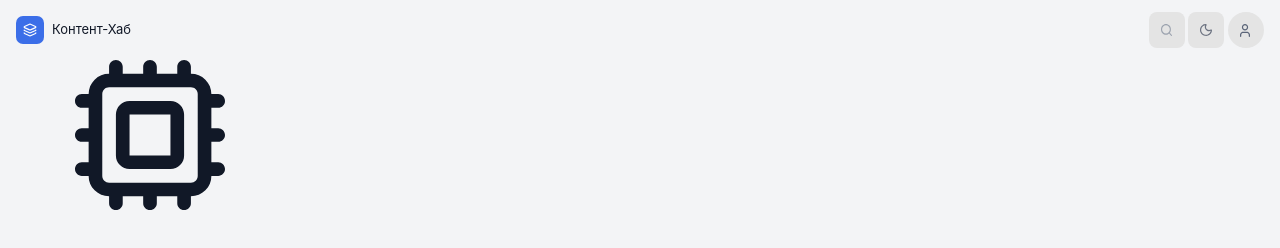
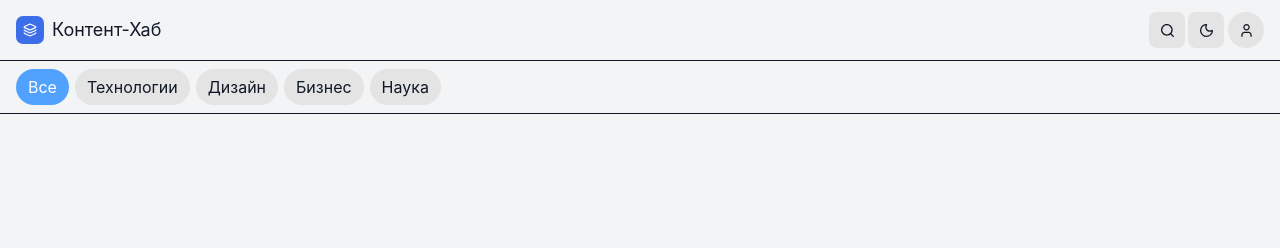
Before and after one commit to Logos-Bots/learn_block-2, a website built with Vite: page index.html in a window 1280 px wide. Built offline with nearby package versions, Linux system fonts and the light colour scheme.

Commit message:
feat: добавил категории для фильтров

```diff
--- a/index.html
+++ b/index.html
@@ -139,7 +139,7 @@
     </symbol>
   </svg>
   <div id="app">
-    <header class="header">
+    <header class="header w-full">
       <div class="container container-mobile-tw">
         <nav class="header-nav py-3 flex justify-between">
           <div class="nav__left-side flex items-center gap-2">
@@ -162,25 +162,51 @@
                 </g>
               </svg>
             </a>
-            <h2>Контент-Хаб</h2>
+            <h2 class="size-18-tw">Контент-Хаб</h2>
           </div>
           <div class="nav__right-side">
             <button class="search-btn header__btn-tw rounded-8-tw">
-              <img src="./src/assets/icons/search.svg" alt="search-icon">
+              <svg width="13" height="13">
+                <use href="#search">
+              </svg>
             </button>
             <button class="theme-btn header__btn-tw rounded-8-tw">
-              <img src="./src/assets/icons/moon.svg" alt="search-icon">
+              <svg width="13" height="13">
+                <use href="#moon">
+              </svg>
             </button>
             <button class="user-btn header__btn-tw rounded-100-tw">
-              <img src="./src/assets/icons/user.svg" alt="search-icon">
+              <svg width="13" height="13">
+                <use href="#user">
+              </svg>
             </button>
           </div>
         </nav>
       </div>
     </header>
-    <svg>
-      <use href="#cpu"></use>
-    </svg>
+    <aside class="aside border-y">
+      <div class="container container-mobile-tw">
+        <nav class="aside__nav py-2">
+          <ul class="nav__categories flex items-center gap-1.5 overflow-x-auto scrollbar-hide">
+            <li class="category-item active-tw">
+              <button>Все</button>
+            </li>
+            <li class="category-item category-item-tw">
+              <button>Технологии</button>
+            </li>
+            <li class="category-item category-item-tw">
+              <button>Дизайн</button>
+            </li>
+            <li class="category-item category-item-tw">
+              <button>Бизнес</button>
+            </li>
+            <li class="category-item category-item-tw">
+              <button>Наука</button>
+            </li>
+          </ul>
+        </nav>
+      </div>
+    </aside>
   </div>
 </body>
 </html>
--- a/src/css/styles.css
+++ b/src/css/styles.css
@@ -125,18 +125,45 @@
 }
 
 @layer components {
+  .active-tw {
+    @apply py-1.5 px-3 rounded-[20px] text-[16px] text-white bg-blue-400;
+  }
+  /* Размер текста (в конце класса число - размер в пикелях)  */
+  .size-16-tw {
+    @apply text-[16px];
+  }
+  .size-18-tw {
+    @apply text-lg;
+  }
+  /* Стили для container на разных размерах */
   .container-mobile-tw {
     @apply w-full px-4;
   }
+  /* Кнопки в header */
   .header__btn-tw {
     @apply h-9 w-9 p-3 bg-(--bg-btn);
   }
-
   /* Закругление для элементов (в конце класса число - закругление в пикелях)  */
   .rounded-8-tw {
     @apply rounded-lg
   }
+  .rounded-20-tw {
+    @apply rounded-[20px]
+  }
   .rounded-100-tw {
     @apply rounded-full
   }
+
+  .category-item-tw {
+    @apply py-1.5 px-3 rounded-[20px] text-[16px] bg-(--bg-btn);
+  }
+
+  /* Скрыввет полосу прокрутки */
+  .scrollbar-hide {
+    -ms-overflow-style: none; /* IE и Edge */
+    scrollbar-width: none; /* Firefox */
+  }
+  .scrollbar-hide::-webkit-scrollbar {
+    display: none; /* Chrome, Safari и Opera */
+  }
 }
--- a/src/js/main.js
+++ /dev/null
@@ -1,3 +0,0 @@
-const newTaskBtn = addEventListener('click', () => {
-   console.log('click on add task')
-})
```
